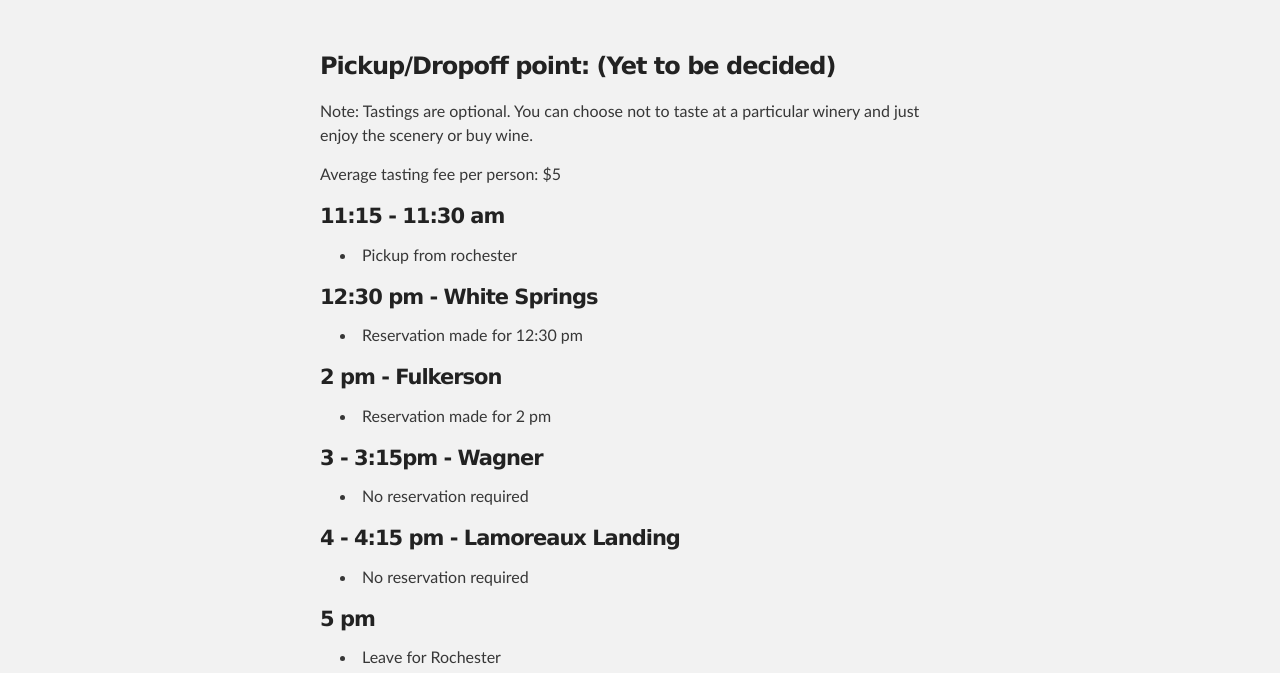
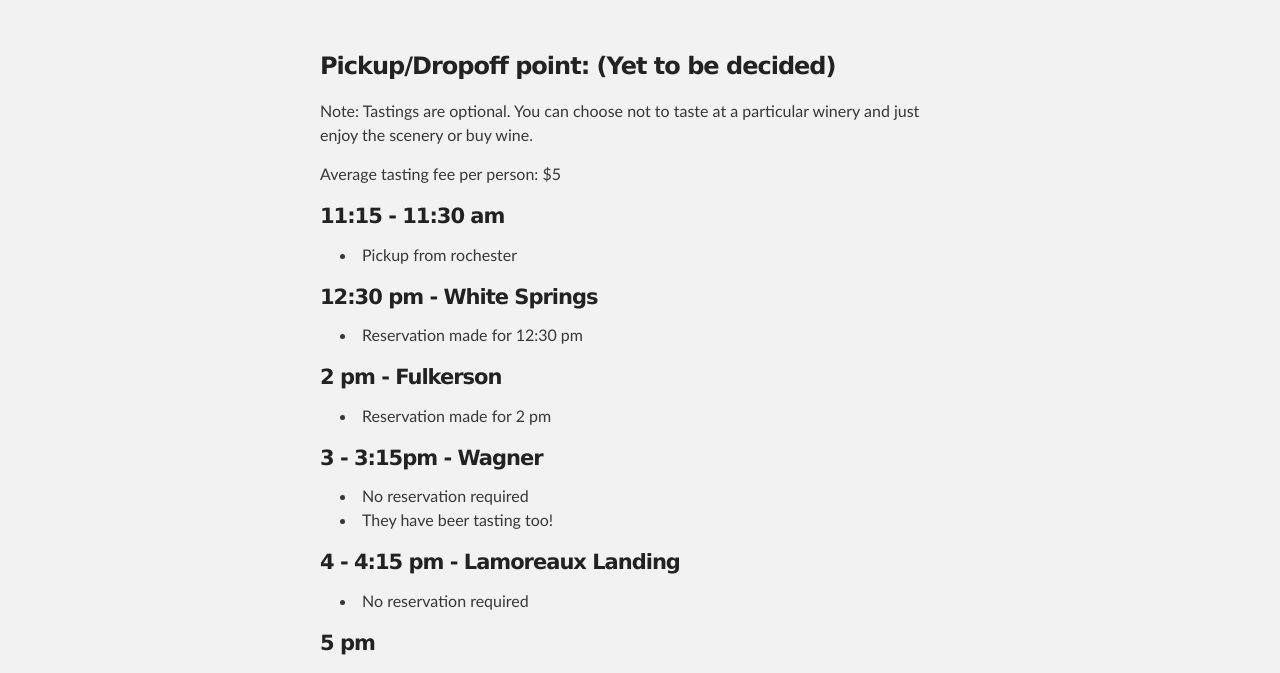
Before and after one commit to cgopalan/cgopalan.github.io, a plain HTML site: page winetour2016/index.html in a window 1280 px wide. Shown: the part 275-948 px from the top of the page. Drawn offline with Linux system fonts and the light colour scheme.

Commit message:
Update index.html

```diff
--- a/winetour2016/index.html
+++ b/winetour2016/index.html
@@ -49,6 +49,7 @@
 <h4><a name="schedule" class="anchor" href="#schedule"><span class="octicon octicon-link"></span></a>3 - 3:15pm - Wagner</h4>
   <ul>
     <li>No reservation required</li>
+    <li>They have beer tasting too!</li>
   </ul>
 
 <h4><a name="schedule" class="anchor" href="#schedule"><span class="octicon octicon-link"></span></a>4 - 4:15 pm - Lamoreaux Landing</h4>
```
